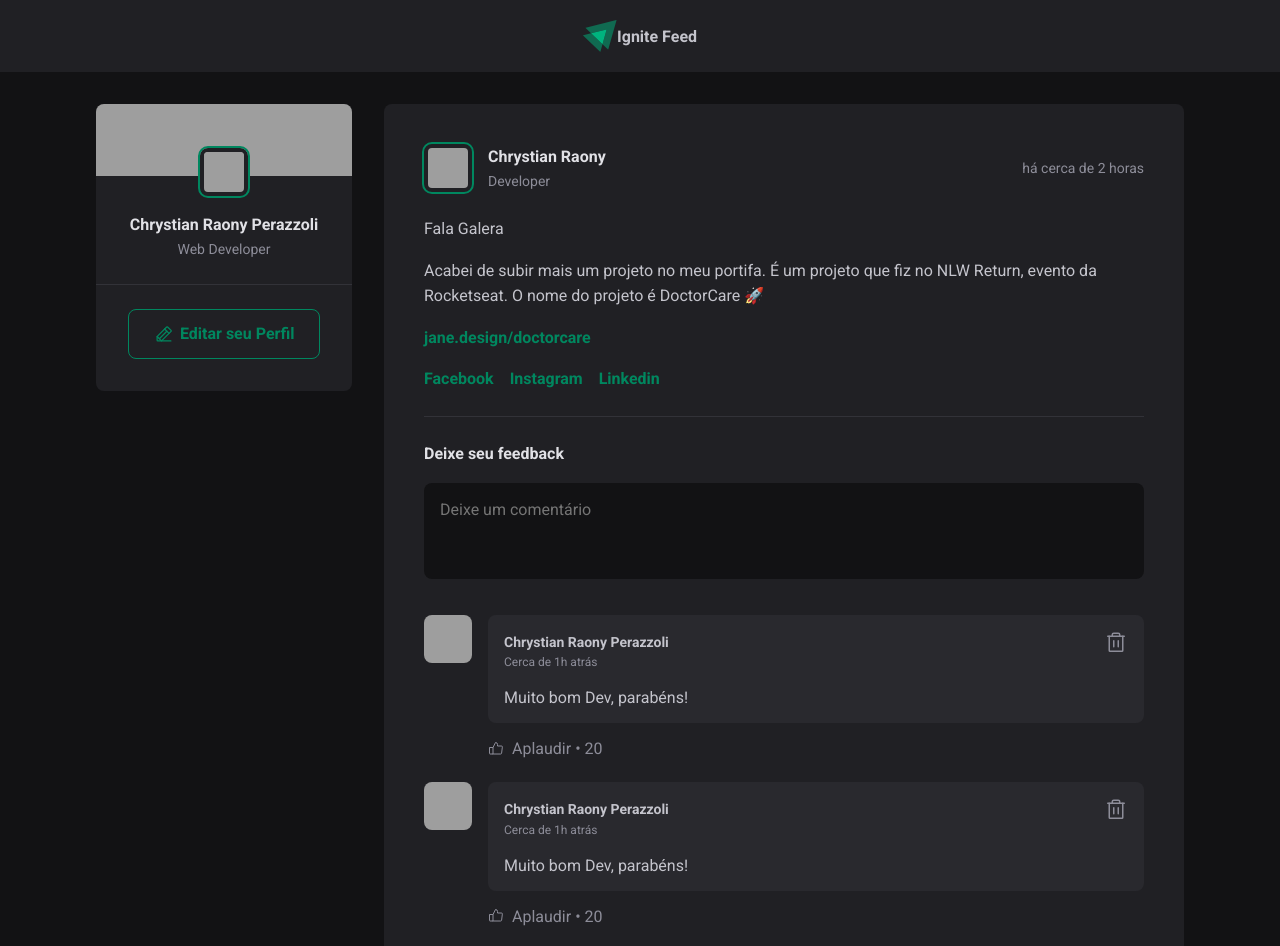
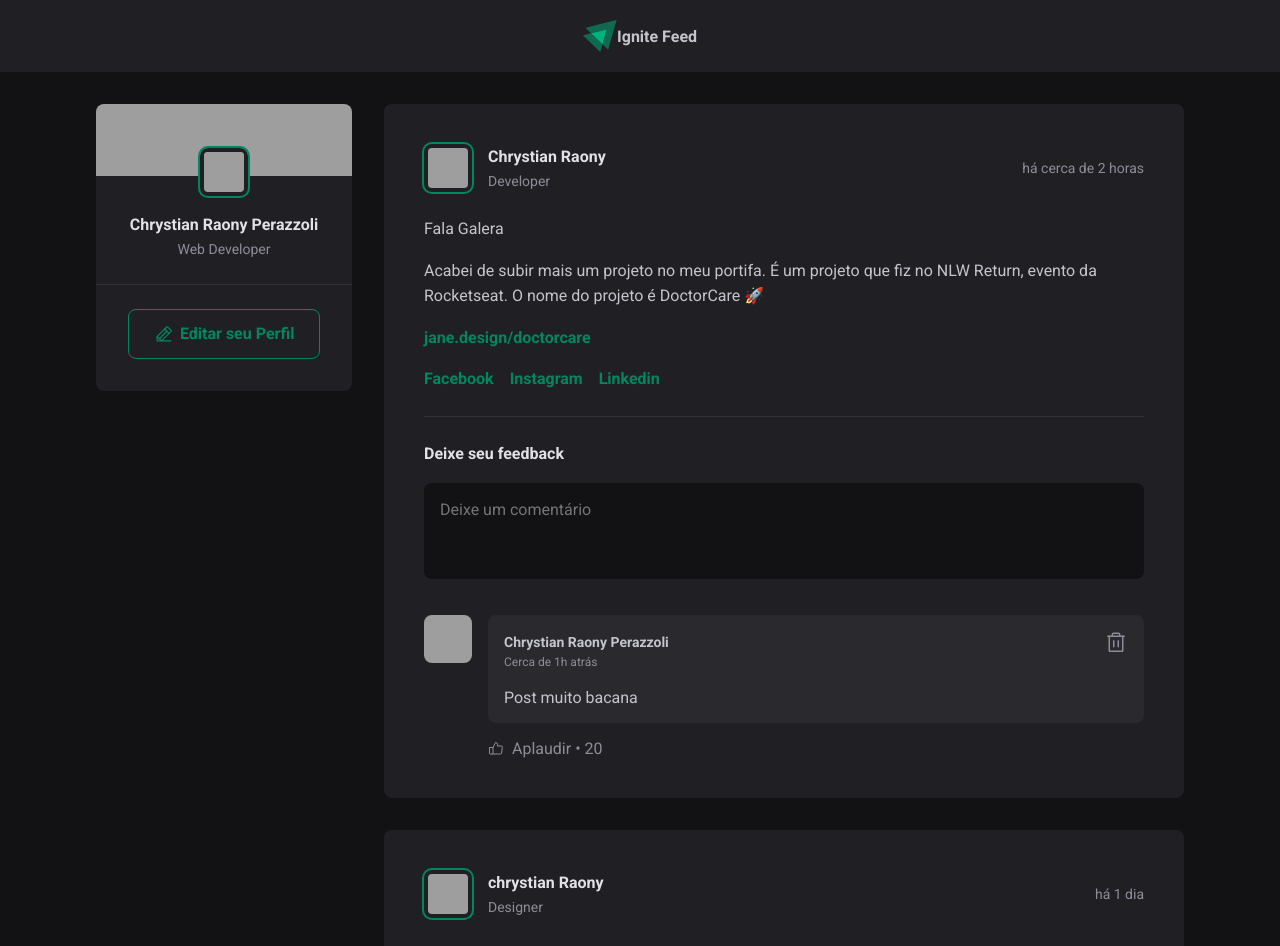
Before and after one commit to chrystianraony/primeiro-reactjs, a React (Vite) app: page / in a window 1280 px wide. Shown: the top 946 px of the page. Built offline with nearby package versions, Linux system fonts and the light colour scheme; grey boxes are pictures that could not be loaded.

Commit message:
Funcionalidade de adicionar os posts

```diff
--- a/src/App.jsx
+++ b/src/App.jsx
@@ -54,6 +54,7 @@
           {posts.map(post => {
             return (
               <Post
+                key={post.id}
                 author={post.author}
                 content={post.content}
                 publishedAt={post.publishedAt}
--- a/src/components/Comment.jsx
+++ b/src/components/Comment.jsx
@@ -2,7 +2,7 @@
 import { ThumbsUp, Trash } from "phosphor-react";
 import styles from "./Comment.module.css";
 
-export function Comment() {
+export function Comment({ content}) {
   return (
     <div className={styles.comment}>
      <Avatar hasBorder={false} src="https://github.com/chrystianraony.png" />
@@ -19,7 +19,7 @@
             </button>
           </header>
 
-          <p>Muito bom Dev, parabéns!</p>
+          <p>{content}</p>
 
         </div>
         <footer>
--- a/src/components/Post.jsx
+++ b/src/components/Post.jsx
@@ -1,11 +1,16 @@
-import { format, formatDistanceToNow } from "date-fns";
+import { format, formatDistanceToNow, set } from "date-fns";
 import ptBR from "date-fns/locale/pt-BR";
 import { Link } from "phosphor-react";
+import { useEffect, useState } from "react";
 import { Avatar } from "./Avatar";
 import { Comment } from "./Comment";
 import styles from "./Post.module.css";
 
 export function Post({ author, publishedAt, content }) {
+  const [comments, setcomments] = useState(['Post muito bacana']);
+
+  const [newCommentText, setNewCommentText] = useState('');
+
   const publishedDateFormatted = format(
     publishedAt,
     "d 'de' LLLL 'às' H:mm'h'", // formatando data por date-fns
@@ -16,6 +21,21 @@
     locale: ptBR,
     addSuffix: true,
   });
+
+  function handleCreateNewComment() {
+    event.preventDefault();
+    setcomments([...comments, newCommentText]);
+    setNewCommentText('');
+  }
+
+  function handleNewCommentChange(){
+    setNewCommentText(event.target.value);
+  }
+
+
+  // useEffect(() => {
+  //   console.log("COMMENTS ALTERADO: ", comments.length)
+  // }, [comments])
 
   return (
     <article className={styles.post}>
@@ -38,13 +58,10 @@
 
       {/*Editando o conteudo que foi setado como paragrafo e link*/}
       <div className={styles.content}>
-        {content.map((line) => {
-          //line foi criado aqui
-          if (line.type == "paragraph") {
-            //se a linha tiver um tipo paragrafo retorne o conteudo dela
+        {content.map((line) => { //line foi criado aqui
+          if (line.type == "paragraph") {  //se a linha tiver um tipo paragrafo retorne o conteudo dela
             return <p>{line.content}</p>;
-          } else if (line.type == "link") {
-            //senao se tiver um link retorne o conteudo do link adicionado
+          } else if (line.type == "link") {  //senao se tiver um link retorne o conteudo do link adicionado
             return (
               <p>
                 <a href="#">{line.content}</a>
@@ -65,10 +82,15 @@
           }
         })}
       </div>
-      <form className={styles.commentForm}>
+      <form onSubmit={handleCreateNewComment} className={styles.commentForm}>
         <strong>Deixe seu feedback</strong>
 
-        <textarea placeholder="Deixe um comentário" />
+        <textarea
+          name="comment"
+          placeholder="Deixe um comentário"
+          value={newCommentText}  //dizendo para pegar o valor inicial do newCommentText, para deixar o textarea em branco
+          onChange={handleNewCommentChange}
+        />
 
         <footer>
           <button type="submit">Publicar</button>
@@ -76,9 +98,9 @@
       </form>
 
       <div className={styles.commentList}>
-        <Comment />
-        <Comment />
-        <Comment />
+        {comments.map((comment) => {
+          return <Comment content={comment} />;
+        })}
       </div>
     </article>
   );
```
